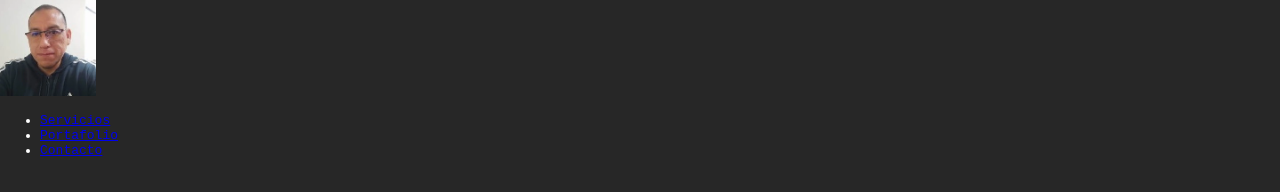
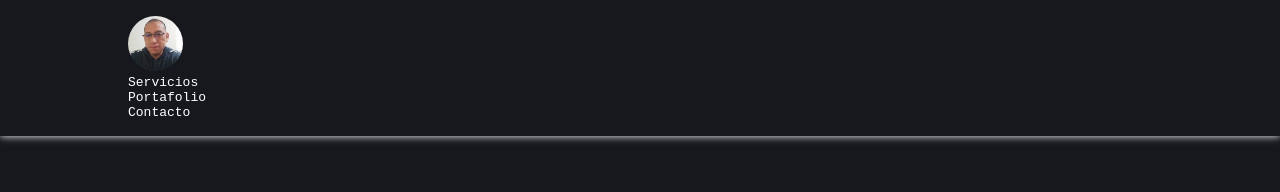
Before and after one commit to jlmunnozh/s3_joseluis_munnoz, a plain HTML site: page index.html in a window 1280 px wide. Drawn offline with Linux system fonts and the light colour scheme.

Commit message:
se avanzo los estilos 01

```diff
--- a/css/index.css
+++ b/css/index.css
@@ -1,10 +1,43 @@
 .body{
     margin: 0;
-    background-color: rgb(39, 39, 39);
+    background-color: #16181d;
     color: white;
     font-family: monospace;
 }
 
 .header{
-    box-shadow: 0 0 0 0 white;
+    box-shadow: 0 0 0.5rem 0 white;
 }
+
+.nav{
+    padding-top: 1rem;
+    padding-bottom: 1rem;
+}
+
+.container{
+    padding-right: 1rem;
+    padding-left: 1rem;
+    max-width: 1024px;
+    margin: auto;
+}
+
+.img{
+    object-fit: cover;
+}
+
+.img--logo{
+    width: 55px;
+    height: 55px;
+    border-radius: 50%;
+}
+
+.list{
+    padding: 0;
+    margin: 0;
+    list-style: none;
+}
+
+.link{
+    color: white;
+    text-decoration: none;
+}
--- a/index.html
+++ b/index.html
@@ -15,17 +15,17 @@
                     <!-- BLOCK -->
                     <!-- BLOCK__ELEMENT -->
                     <!-- BLOCK--MODIFIER -->
-                    <img src="./img/foto_jmh.webp" alt="Logo Joseluis Muñoz" width="96" height="96">
+                    <img src="./img/foto_jmh.webp" alt="Logo Joseluis Muñoz" width="96" height="96" class="img img--logo" />
                 </a>
                 <ul class="list">
                     <li>
-                        <a href="#">Servicios</a>
+                        <a class="link" href="#">Servicios</a>
                     </li>
                     <li>
-                        <a href="#">Portafolio</a>
+                        <a class="link" href="#">Portafolio</a>
                     </li>
                     <li>
-                        <a href="#">Contacto</a>
+                        <a class="link" href="#">Contacto</a>
                     </li>
                 </ul>
             </div>
```
